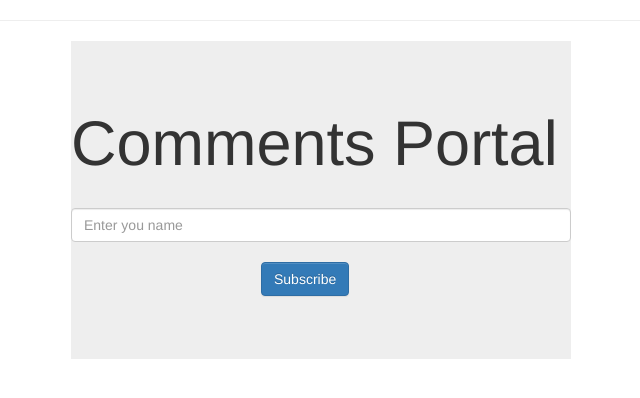
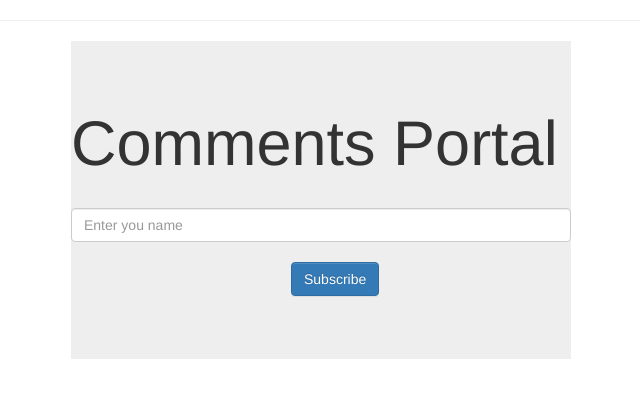
Before and after one commit to manojown/comments-using-Mean-Stack, a website: page public/index.html in a window 1280 px wide. Shown: the whole page, without its empty margins (319-959 px from the left). Drawn offline with nearby package versions, Linux system fonts and the light colour scheme; some packages are replaced by stand-ins of ours.

```diff
--- a/public/index.html
+++ b/public/index.html
@@ -25,7 +25,7 @@
 		 <h1 class="display-3"> Comments Portal  </h1></br>
 		   	<input  type="text" ng-model="user" class="form-control" placeholder="Enter you name">
 		   	</br>
-		 	<button  class="btn btn-primary " ng-click="subsribe(user)" ui-sref="home" style="margin-left: 190px;">Subscribe</button>
+		 	<button  class="btn btn-primary " ng-click="subsribe(user)" ui-sref="home" style="margin-left: 220px;">Subscribe</button>
       <p > {{message }}</h1>
 
 		 </div>
```
